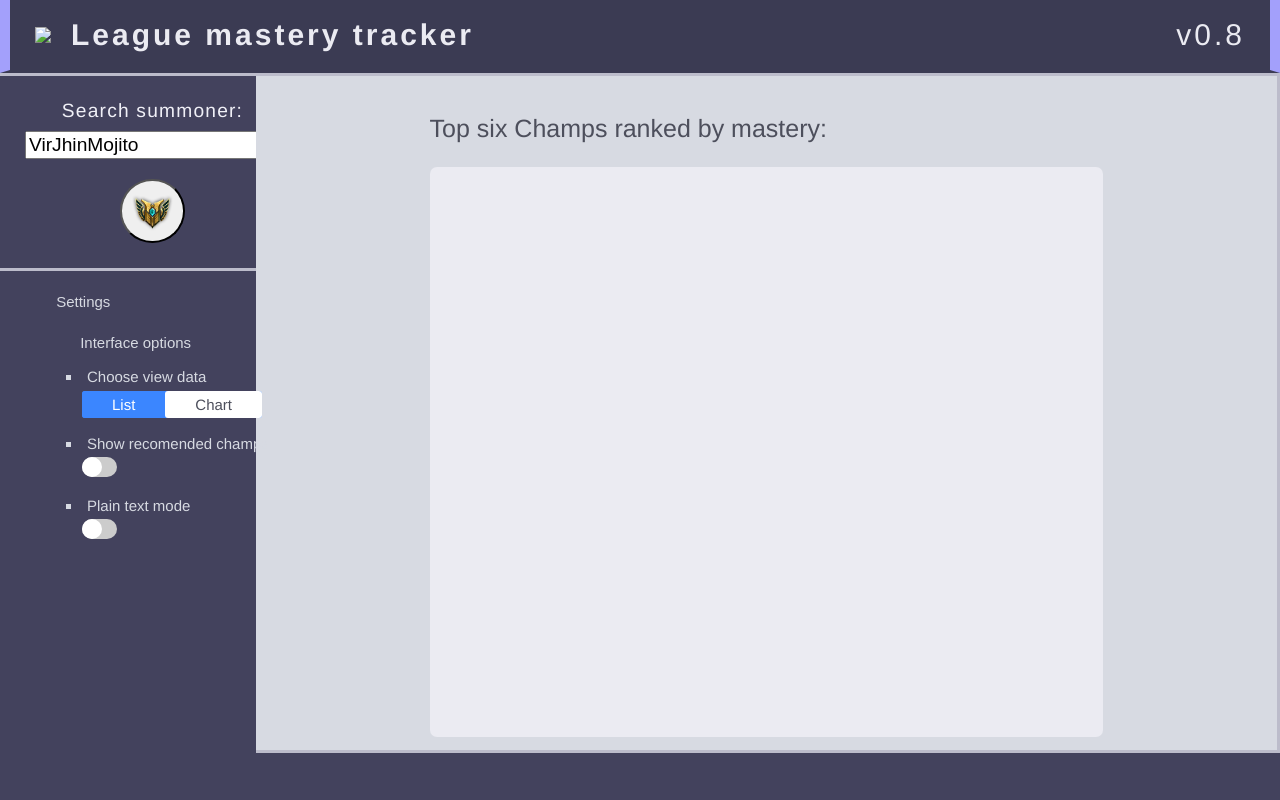
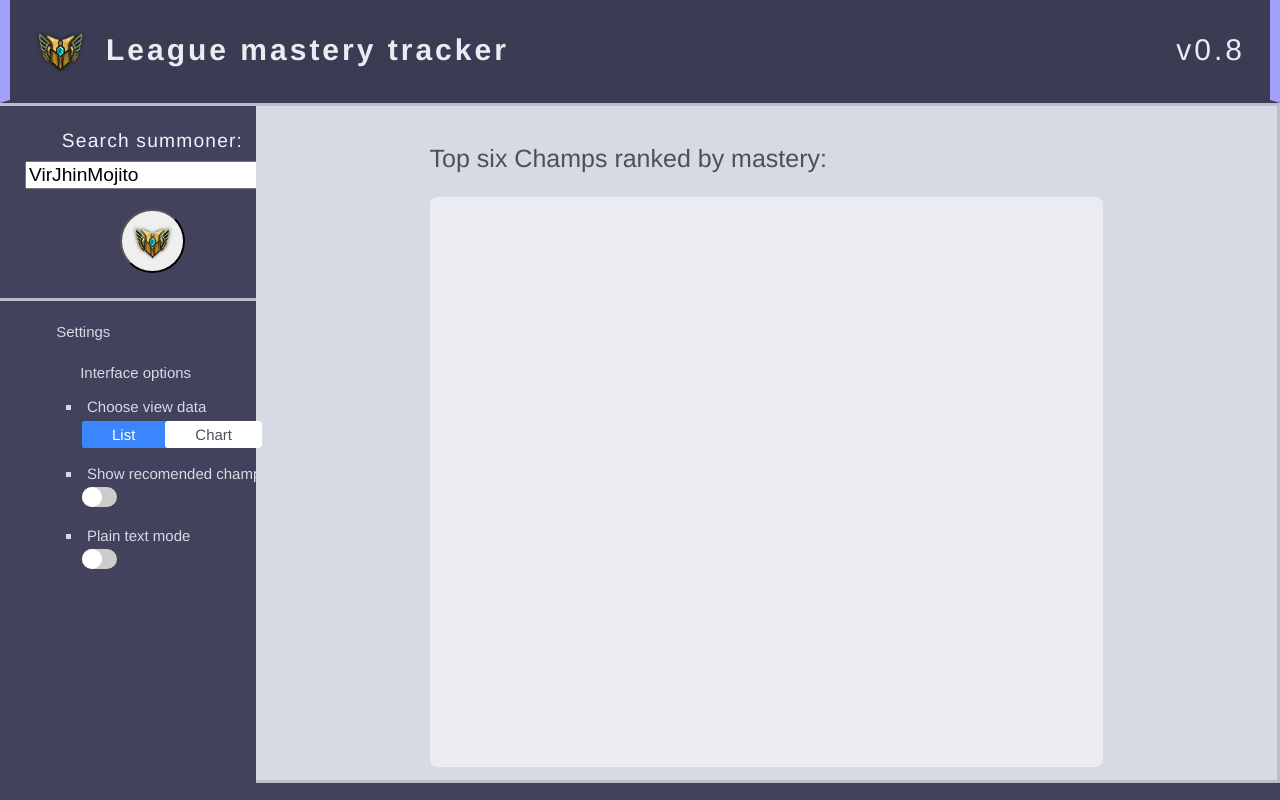
Before and after one commit to VerdoodtSam/ProjectID, a plain HTML site: page index.html in a window 1280 px wide. Drawn offline with nearby package versions, Linux system fonts and the light colour scheme; the site is published under a folder, as on GitHub Pages, so addresses that start at the root find nothing; no server answers.

Commit message:
Update index.html

```diff
--- a/index.html
+++ b/index.html
@@ -31,7 +31,7 @@
     <div class="c-mainpage">
       <div class="c-header">
         <div class="c-header--logo">
-          <img class="c-header--image" src="/img/mastery-7.png"/>
+          <img class="c-header--image" src="img/mastery-7.png"/>
           <div class="c-header--titel">
             League mastery tracker
           </div>
```
